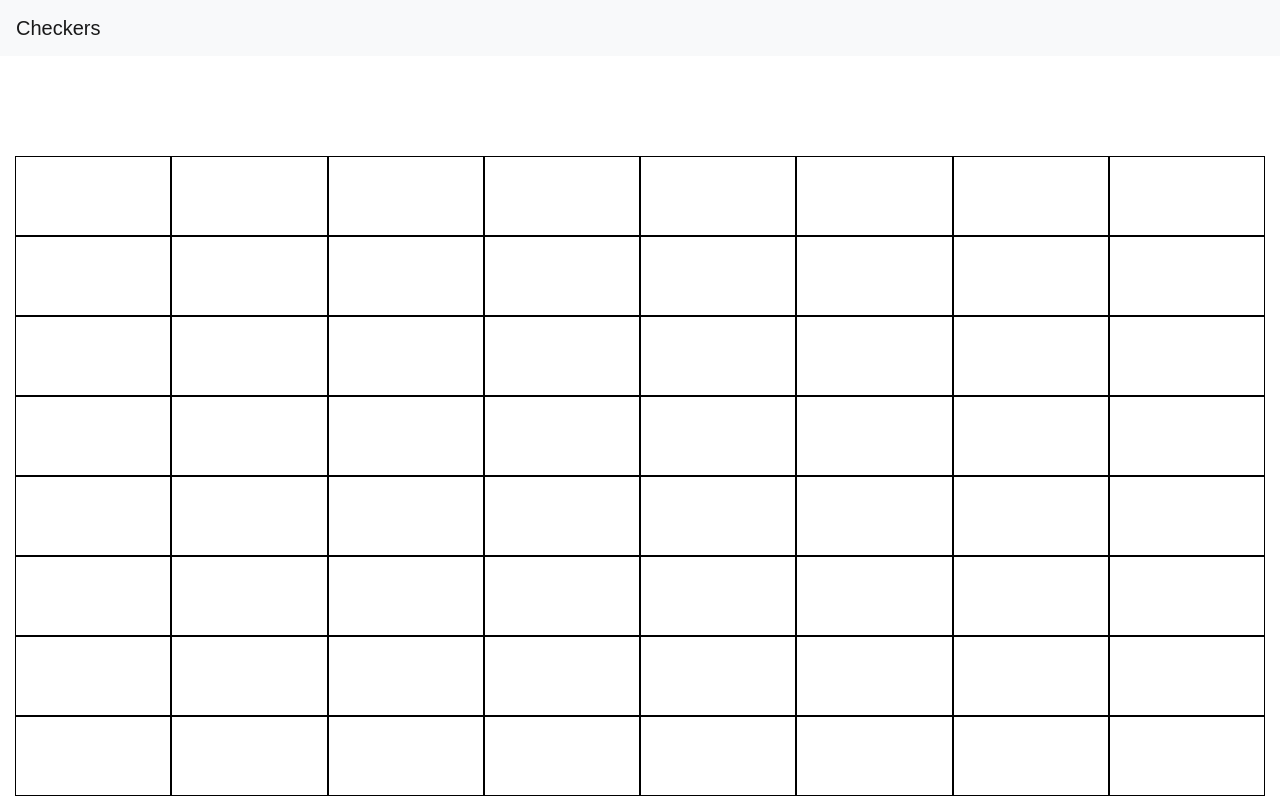
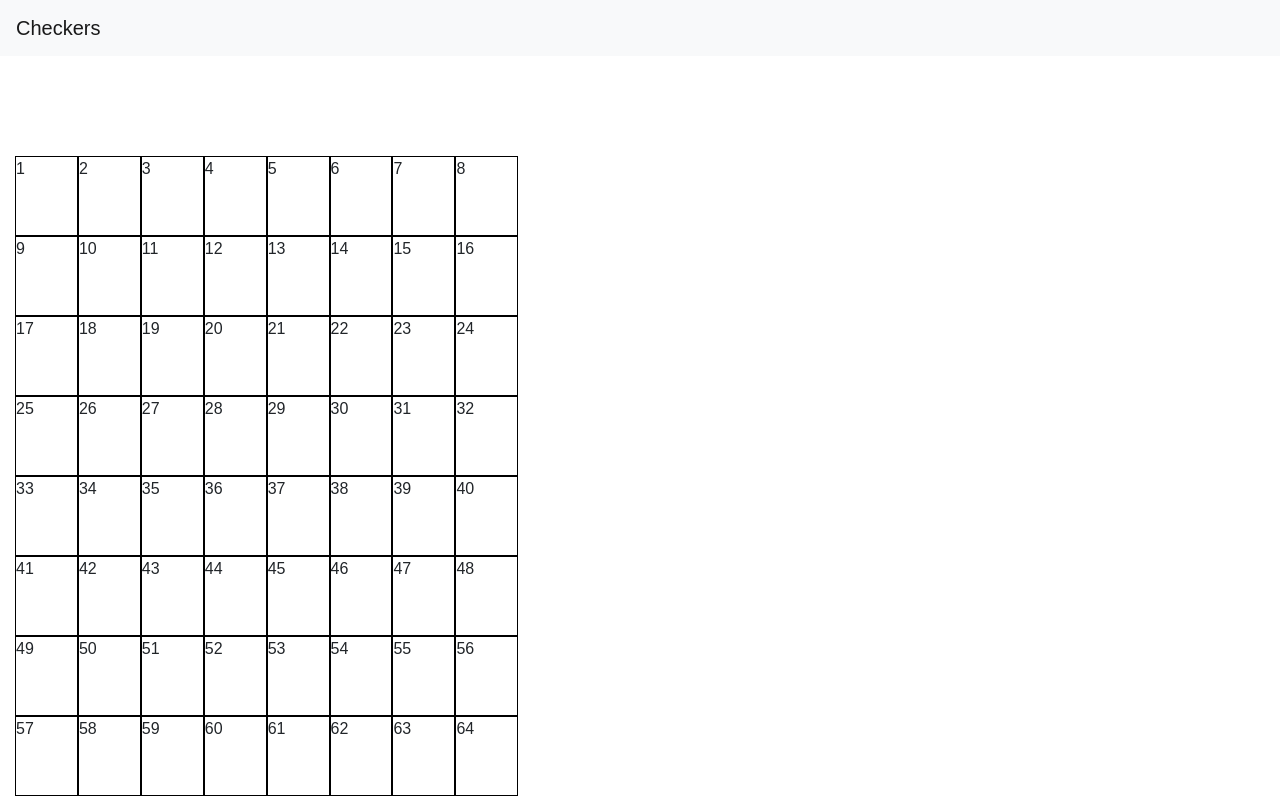
Before and after one commit to cyfrus/express-react-socketio-checkers-game, a React (Create React App) app in the folder client/: page /game/1 in a window 1280 px wide. Built offline with nearby package versions, Linux system fonts and the light colour scheme.

Commit message:
mini updates on game.js

```diff
--- a/client/src/Components/GameComponents/Game.js
+++ b/client/src/Components/GameComponents/Game.js
@@ -102,29 +102,34 @@ class Game extends React.Component {
         this.state = {
             boardState: Array(8).fill(Array(8).fill(null))
         }
+        this.handleClick = this.handleClick.bind(this);
+    }
+
+    handleClick() {
+        console.log("square was pressed!");
     }
 
     render() {
         console.log(this.state.boardState);
         return (
-            <div className="game">
-            <Board squares={this.state.boardState} />
+            <div className="row">
+                <div className="game col-md-5">
+                <Board squares={this.state.boardState} onClick={() => this.handleClick()} />
+                </div>
             </div>
         );
     }
 }
 
 class Board extends React.Component {
-    renderSquare() {
-      return <Square />;
-    }
-
     render() {
-        const board = this.props.squares.map((row) => {
-           return <div class="boardRow">
+        var id = 0;
+        const board = this.props.squares.map((row, index) => {
+           return <div key={index} className="boardRow">
             {
                 row.map((square) => {
-                    return <Square className="square" />;
+                    id++;
+                    return <Square  id={id} key={id} className="square" onClick={() => this.props.onClick()}/>;
                 })
             }
             </div>
@@ -143,7 +148,8 @@ class Square extends React.Component {
     }
     render() {
         return(
-            <div className="square">
+            <div className="square" onClick={this.props.onClick}>
+            {this.props.id}
             </div>
         );
     }
```
